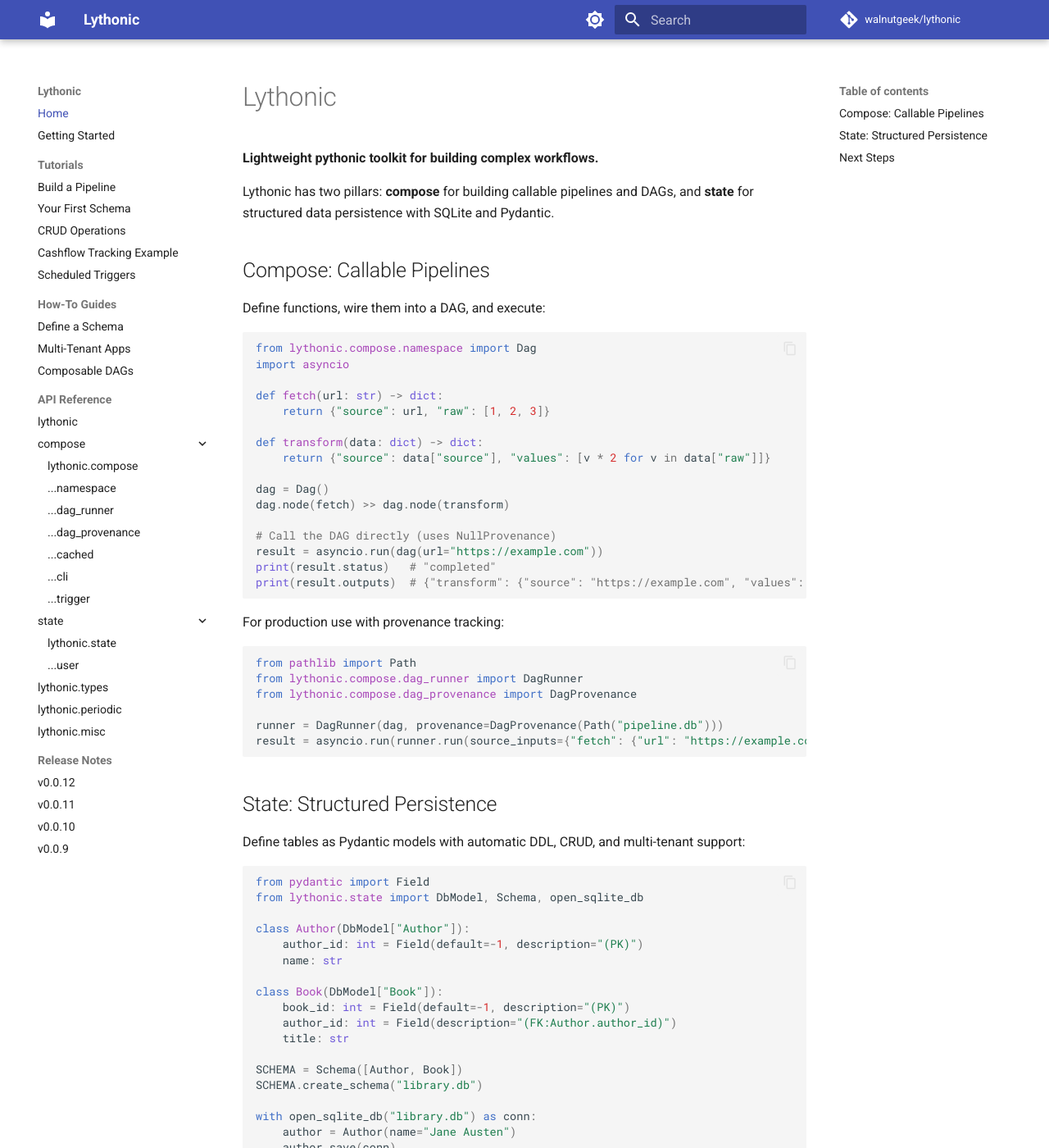
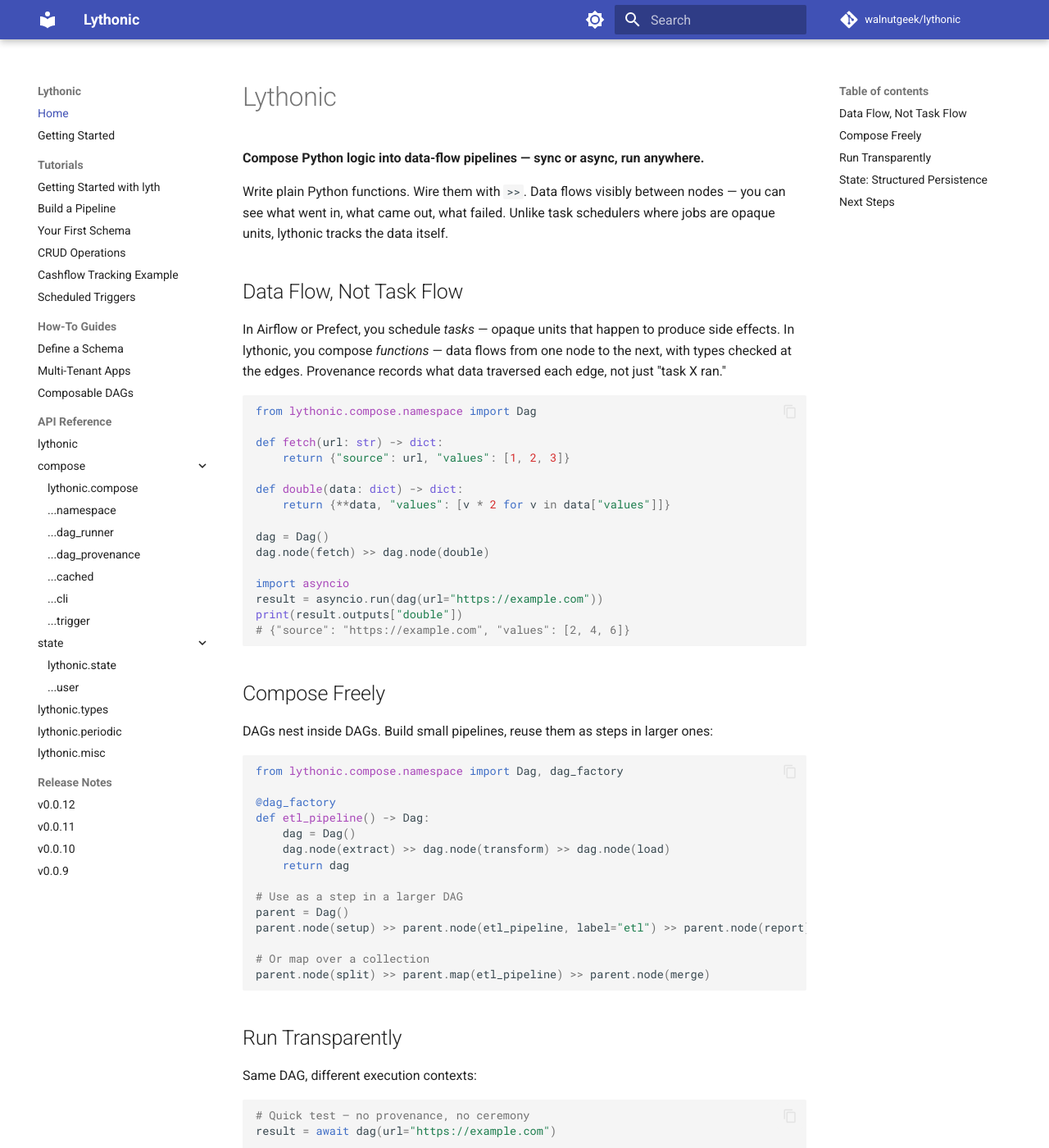
Before and after one commit to walnutgeek/lythonic, an MkDocs documentation site: the page built from docs/index.md, in a window 1280 px wide and 1400 px high. Shown: the whole window at 82% size. Built offline with MkDocs 1.6.1 and Material for MkDocs 9.7.7, drawn with Linux system fonts in a browser that asks for light colours; comment, search, counter and statistics services are not loaded; some of the changed text lies outside the part shown.

Commit message:
docs: rewrite README/index with data-flow framing, add lyth quickstart tutorial
New messaging: 'Compose Python logic into data-flow pipelines — sync or
async, run anywhere.' Highlights data flow vs task flow distinction,
composability, and transparent execution contexts. Added lyth quickstart
tutorial covering install, write logic, configure, and run.

Co-Authored-By: Claude Opus 4.6 (1M context) <noreply@anthropic.com>

````diff
--- a/docs/index.md
+++ b/docs/index.md
@@ -1,42 +1,75 @@
 # Lythonic
 
-**Lightweight pythonic toolkit for building complex workflows.**
+**Compose Python logic into data-flow pipelines — sync or async, run anywhere.**
 
-Lythonic has two pillars: **compose** for building callable pipelines and
-DAGs, and **state** for structured data persistence with SQLite and Pydantic.
+Write plain Python functions. Wire them with `>>`. Data flows visibly
+between nodes — you can see what went in, what came out, what failed.
+Unlike task schedulers where jobs are opaque units, lythonic tracks the
+data itself.
 
-## Compose: Callable Pipelines
+## Data Flow, Not Task Flow
 
-Define functions, wire them into a DAG, and execute:
+In Airflow or Prefect, you schedule *tasks* — opaque units that happen
+to produce side effects. In lythonic, you compose *functions* — data
+flows from one node to the next, with types checked at the edges.
+Provenance records what data traversed each edge, not just "task X ran."
 
 ```python
 from lythonic.compose.namespace import Dag
-import asyncio
 
 def fetch(url: str) -> dict:
-    return {"source": url, "raw": [1, 2, 3]}
+    return {"source": url, "values": [1, 2, 3]}
 
-def transform(data: dict) -> dict:
-    return {"source": data["source"], "values": [v * 2 for v in data["raw"]]}
+def double(data: dict) -> dict:
+    return {**data, "values": [v * 2 for v in data["values"]]}
 
 dag = Dag()
-dag.node(fetch) >> dag.node(transform)
+dag.node(fetch) >> dag.node(double)
 
-# Call the DAG directly (uses NullProvenance)
+import asyncio
 result = asyncio.run(dag(url="https://example.com"))
-print(result.status)   # "completed"
-print(result.outputs)  # {"transform": {"source": "https://example.com", "values": [2, 4, 6]}}
+print(result.outputs["double"])
+# {"source": "https://example.com", "values": [2, 4, 6]}
 ```
 
-For production use with provenance tracking:
+## Compose Freely
+
+DAGs nest inside DAGs. Build small pipelines, reuse them as steps in
+larger ones:
 
 ```python
-from pathlib import Path
+from lythonic.compose.namespace import Dag, dag_factory
+
+@dag_factory
+def etl_pipeline() -> Dag:
+    dag = Dag()
+    dag.node(extract) >> dag.node(transform) >> dag.node(load)
+    return dag
+
+# Use as a step in a larger DAG
+parent = Dag()
+parent.node(setup) >> parent.node(etl_pipeline, label="etl") >> parent.node(report)
+
+# Or map over a collection
+parent.node(split) >> parent.map(etl_pipeline) >> parent.node(merge)
+```
+
+## Run Transparently
+
+Same DAG, different execution contexts:
+
+```python
+# Quick test — no provenance, no ceremony
+result = await dag(url="https://example.com")
+
+# Production — with provenance tracking
 from lythonic.compose.dag_runner import DagRunner
 from lythonic.compose.dag_provenance import DagProvenance
+runner = DagRunner(dag, provenance=DagProvenance(Path("runs.db")))
+result = await runner.run(source_inputs={"fetch": {"url": "..."}})
 
-runner = DagRunner(dag, provenance=DagProvenance(Path("pipeline.db")))
-result = asyncio.run(runner.run(source_inputs={"fetch": {"url": "https://example.com"}}))
+# Engine — cron-triggered, long-running
+# lyth start  (reads lyth.yaml, activates triggers, runs poll loop)
 ```
 
 ## State: Structured Persistence
@@ -45,31 +78,28 @@ Define tables as Pydantic models with automatic DDL, CRUD, and multi-tenant
 support:
 
 ```python
+from lythonic.state import DbModel, Schema, open_sqlite_db
 from pydantic import Field
-from lythonic.state import DbModel, Schema, open_sqlite_db
 
 class Author(DbModel["Author"]):
     author_id: int = Field(default=-1, description="(PK)")
     name: str
 
-class Book(DbModel["Book"]):
-    book_id: int = Field(default=-1, description="(PK)")
-    author_id: int = Field(description="(FK:Author.author_id)")
-    title: str
-
-SCHEMA = Schema([Author, Book])
+SCHEMA = Schema([Author])
 SCHEMA.create_schema("library.db")
 
 with open_sqlite_db("library.db") as conn:
-    author = Author(name="Jane Austen")
-    author.save(conn)
-    Book(author_id=author.author_id, title="Pride and Prejudice").save(conn)
+    Author(name="Jane Austen").save(conn)
     conn.commit()
 ```
 
 ## Next Steps
 
+- [Getting Started with lyth](tutorials/lyth-quickstart.md) — set up
+  and run your first triggered pipeline
 - [Build a Pipeline](tutorials/compose-pipeline.md) — end-to-end compose tutorial
-- [Your First Schema](tutorials/first-schema.md) — define tables with Pydantic models
-- [CRUD Operations](tutorials/crud-operations.md) — insert, query, update, delete
-- [API Reference](reference/compose-namespace.md) — complete API documentation
+- [Composable DAGs](how-to/composable-dags.md) — MapNode, CallNode,
+  callable DAGs
+- [Scheduled Triggers](tutorials/scheduled-triggers.md) — cron-based
+  DAG execution
+- [API Reference](reference/compose-namespace.md) — complete API docs
--- a/mkdocs.yml
+++ b/mkdocs.yml
@@ -60,6 +60,7 @@ nav:
   - Home: index.md
   - Getting Started: getting-started.md
   - Tutorials:
+      - Getting Started with lyth: tutorials/lyth-quickstart.md
       - Build a Pipeline: tutorials/compose-pipeline.md
       - Your First Schema: tutorials/first-schema.md
       - CRUD Operations: tutorials/crud-operations.md
--- a/pyproject.toml
+++ b/pyproject.toml
@@ -7,7 +7,7 @@ Repository = "https://github.com/walnutgeek/lythonic"
 
 [project]
 name = "lythonic"
-description = "Lightweight pythonic toolkit for building complex workflows"
+description = "Compose Python logic into data-flow pipelines — sync or async, run anywhere"
 authors = [
     { name="Walnut Geek", email="wg@walnutgeek.com" },
 ]
````
Also changed, not shown: README.md (+46 -16 lines), docs/tutorials/lyth-quickstart.md (added, +146 -0 lines).
